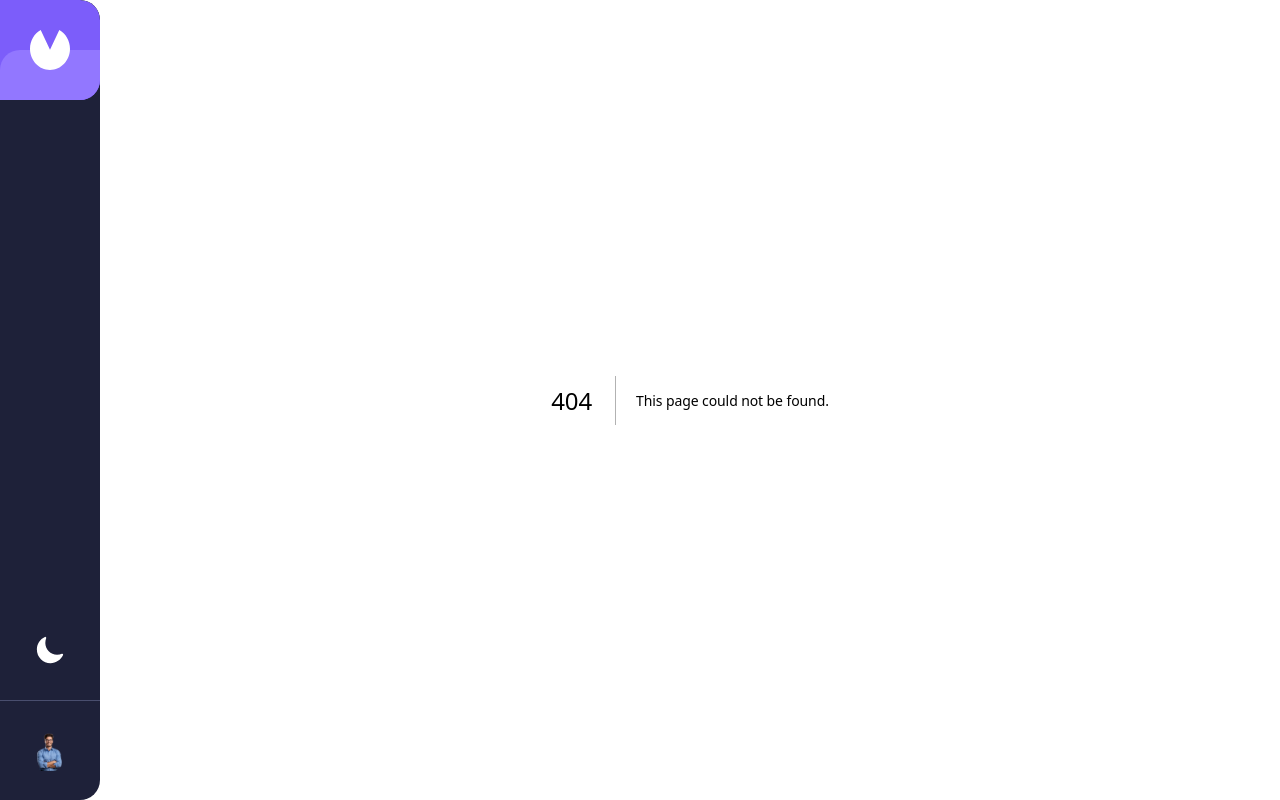
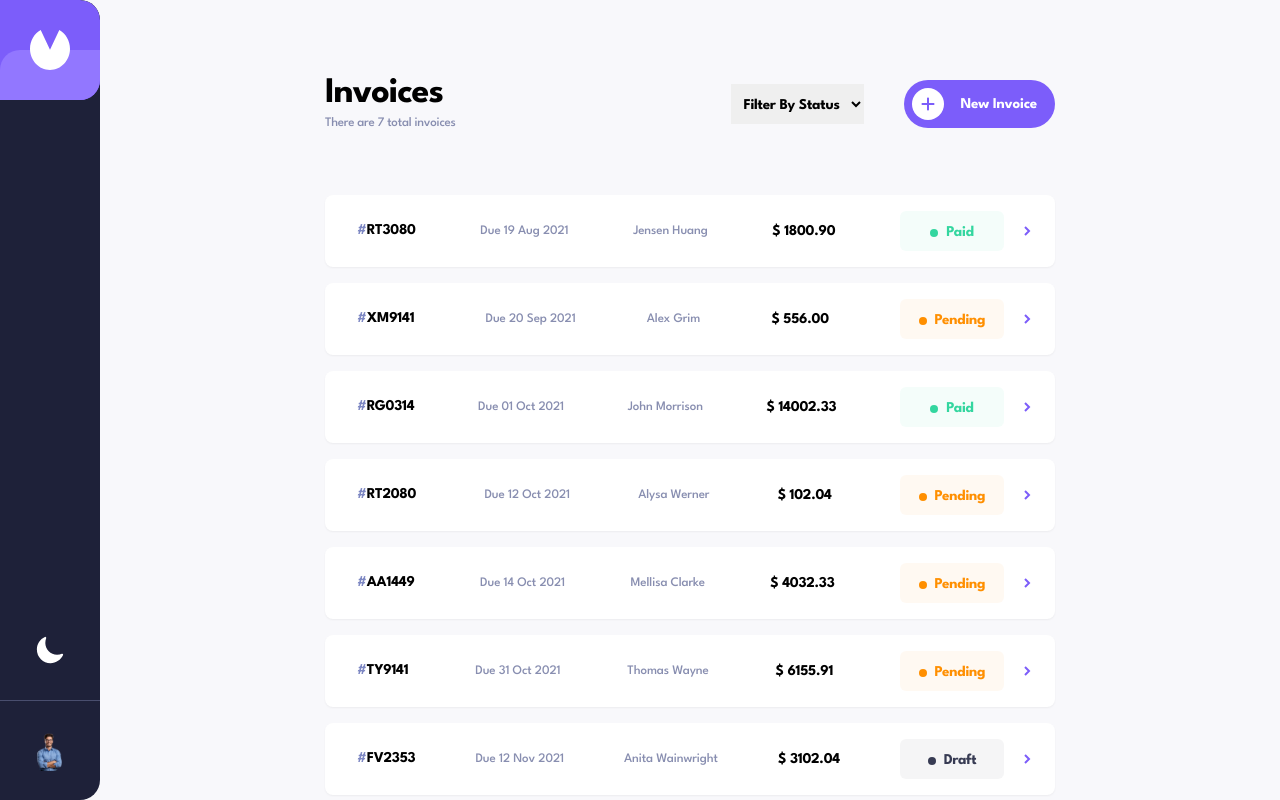
Before and after one commit to wasiqurzaman/invoice-app, a Next.js app: page /invoices in a window 1280 px wide. Before the commit this address had no page. Built offline with nearby package versions, Linux system fonts and the light colour scheme.

Commit message:
Add Invoice page to display and manage invoices

```diff
--- /dev/null
+++ b/app/invoices/page.tsx
@@ -0,0 +1,97 @@
+import { promises as fs } from "fs";
+import Invoice from "../components/Invoice";
+import Image from "next/image";
+import Button from "../components/Button";
+
+export type InvoiceType = {
+  id: string;
+  createdAt: string;
+  paymentDue: string;
+  description: string;
+  paymentTerms: number;
+  clientName: string;
+  clientEmail: string;
+  status: "paid" | "pending" | "draft";
+  senderAddress: {
+    street: string;
+    city: string;
+    postCode: string;
+    country: string;
+  };
+  clientAddress: {
+    street: string;
+    city: string;
+    postCode: string;
+    country: string;
+  };
+  items: [
+    {
+      name: string;
+      quantity: number;
+      price: number;
+      total: number;
+    }
+  ];
+  total: number;
+};
+
+export default async function page() {
+  const file = await fs.readFile(
+    process.cwd() + "/app/data/sample-data.json",
+    "utf8"
+  );
+  const invoices: InvoiceType[] = JSON.parse(file);
+
+  return (
+    <section className="flex-1 flex flex-col gap-[64px] justify-center items-center">
+      <div className="max-w-[730px] w-[80%] flex items-center justify-between mt-[77px]">
+        <div className="flex flex-col gap-[6px]">
+          <h1 className="heading-lg">Invoices</h1>
+          <p className="text-body text-textCol-2">
+            {invoices.length !== 0
+              ? `There are ${invoices.length} total invoices`
+              : "No invoices"}
+          </p>
+        </div>
+        <div className="flex items-center gap-10">
+          <select name="" id="" className="heading-sm capitalize py-3 px-2">
+            <option value="">Filter by status</option>
+            <option value="pending" className="capitalize">
+              paid
+            </option>
+            <option value="pending">pending</option>
+            <option value="pending">draft</option>
+          </select>
+          <Button variant="button1">New Invoice</Button>
+        </div>
+      </div>
+
+      {invoices.length === 0 && (
+        <div className="max-w-[240px] flex flex-col gap-[66px]">
+          <Image
+            src="/assets/illustration-empty.svg"
+            alt="empty icon"
+            width={240}
+            height={200}
+          />
+          <div className="flex flex-col gap-6 items-center text-center">
+            <h2 className="heading-md">There is nothing here</h2>
+            <p className="text-textCol-2">
+              Create an invoice by clicking the{" "}
+              <span className="font-bold">New Invoice</span> button and get
+              started
+            </p>
+          </div>
+        </div>
+      )}
+
+      {invoices.length > 0 && (
+        <div className="flex flex-col gap-4 max-w-[730px] w-[80%]">
+          {invoices.map(invoice => (
+            <Invoice key={invoice.id} invoice={invoice} />
+          ))}
+        </div>
+      )}
+    </section>
+  );
+}
```
